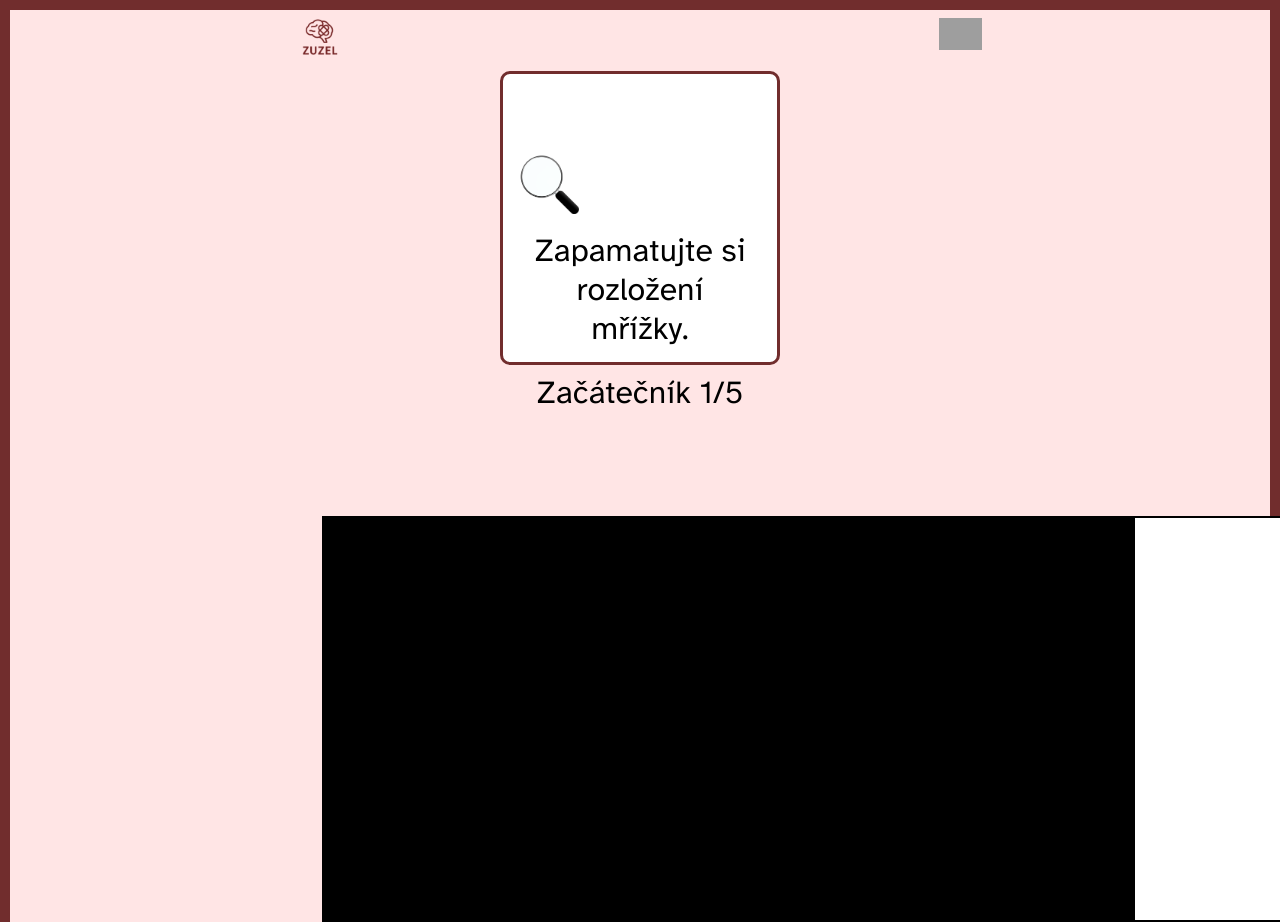
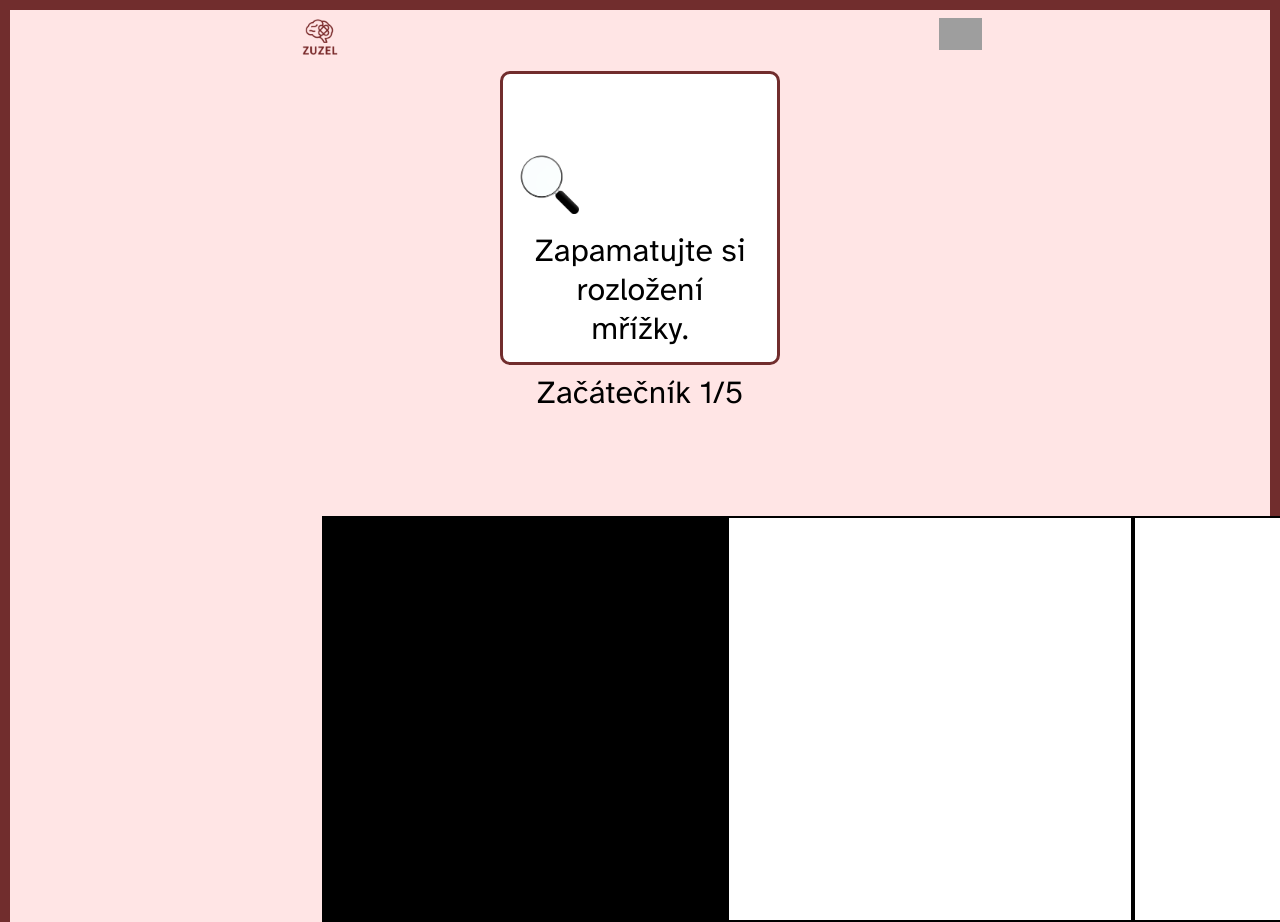
Before and after one commit to ZuskaS/Zuzel, a React (Vite) app: page /game/difficulty/1 in a window 1280 px wide. Shown: the top 922 px of the page. Built offline with nearby package versions, Linux system fonts and the light colour scheme; grey boxes are pictures that could not be loaded.

Commit message:
Přidání barev pro každý level

```diff
--- a/src/Components/Grid/Grid.css
+++ b/src/Components/Grid/Grid.css
@@ -6,11 +6,7 @@
 }
 
 .cell {
-    background-color: #FFFFFf;
+    background-color: #FFFFFF;
     border: 2px solid black;
     aspect-ratio: 1 / 1;
 }
-
-.selected {
-     background-color: black;
-}
--- a/src/Components/Grid/Grid.jsx
+++ b/src/Components/Grid/Grid.jsx
@@ -1,6 +1,7 @@
 import './Grid.css';
 
 export const Grid = ({ size, numbers, onUserClick }) => {
+
   return (
     <div
       className="grid"
@@ -9,13 +10,16 @@ export const Grid = ({ size, numbers, onUserClick }) => {
         gridTemplateRows: `repeat(${size}, 1fr)`,
       }}
     >
-      {Array.from({ length: size * size }, (_, index) => (
+      {Array.from({ length: size * size }, (_, index) => {
+        const selectedCell = numbers.find(item => item.id === index)
+        return(
         <div
-          className={`cell ${numbers.find(item => item.id === index) ? 'selected' : ''}`}
+          className='cell'
           key={index}
           onClick={() => onUserClick(index)}
+          style={{backgroundColor: selectedCell?.color}}
         ></div>
-      ))}
+      )})}
     </div>
   );
 };
--- a/src/pages/GamePage/GamePage.jsx
+++ b/src/pages/GamePage/GamePage.jsx
@@ -4,16 +4,24 @@ import { Phase2 } from '../../Components/Phase2/Phase2';
 import { Phase3 } from '../../Components/Phase3/Phase3';
 import { useNavigate, useParams } from 'react-router-dom';
 
-const GenerateRandomNumbers = (level, size) => {
+const GenerateRandomNumbers = (level, size, colors, counts) => {
   const result = [];
-  const count = level + 1;
+  const levelCounts = [...counts];
 
-  while (result.length < count) {
-    const RandomNumber = Math.floor(Math.random() * (size * size));
-    if (!result.includes(RandomNumber)) {
-      result.push({id: RandomNumber, color:'black'});
+  levelCounts[levelCounts.length - 1] += (level - 1)
+
+
+ levelCounts.forEach((count, index) => {
+    const previousLength = result.length
+    while (result.length - previousLength < count) {
+      const RandomNumber = Math.floor(Math.random() * (size * size));
+      if (!result.find(item => item.id===RandomNumber)) {
+        result.push({ id: RandomNumber, color: colors[index] });
+      }
     }
-  }
+  })
+
+
   return result;
 };
 
@@ -22,24 +30,32 @@ const currentDifficulty = (difficulty) => {
     return {
       size: 3,
       name: 'Začátečník',
+      colors: ['#000000'],
+      counts: [2],
     }
   }
   if (difficulty === 2) {
     return {
       size: 4,
       name: 'Mírně pokročilý',
+      colors: ['#000000'],
+      counts: [6],
     }
   }
   if (difficulty === 3) {
     return {
       size: 4,
       name: 'Pokročilý',
+      colors: ['#000000', '#FF9500'],
+      counts: [5, 1],
     }
   }
   if (difficulty === 4) {
     return {
       size: 5,
       name: 'Expert',
+      colors: ['#000000', '#FF9500', ' #009CA6'],
+      counts: [5, 4, 1],
     }
   }
 }
@@ -48,7 +64,7 @@ export const GamePage = () => {
   const { difficulty: stringDifficulty } = useParams();
   const difficulty = Number(stringDifficulty)
   let navigate = useNavigate();
-  const { size, name } = currentDifficulty(difficulty);
+  const { size, name, colors, counts } = currentDifficulty(difficulty);
 
   const [phaseGame, setPhaseGame] = useState(1);
   const [level, setLevel] = useState(1)
@@ -56,19 +72,19 @@ export const GamePage = () => {
   const [generateNumbers, setGenerateNumbers] = useState([]);
 
   useEffect(() => {
-    const RandomNumbers = GenerateRandomNumbers(level, size);
+    const RandomNumbers = GenerateRandomNumbers(level, size, colors, counts);
     setGenerateNumbers(RandomNumbers);
   }, []);
 
   const handleUserSelect = (index) => {
     let updatedNumbers;
 
-    const selectedCell = userNumbers.find(item => item.id===index)
+    const selectedCell = userNumbers.find(item => item.id === index)
 
     if (selectedCell) {
       updatedNumbers = userNumbers.filter((item) => item.id !== index);
     } else {
-      updatedNumbers = [...userNumbers, {id:index, color:'black'}];
+      updatedNumbers = [...userNumbers, { id: index, color: 'black' }];
     }
     setUserNumbers(updatedNumbers);
   };
@@ -86,14 +102,14 @@ export const GamePage = () => {
     else {
       setLevel(level + 1)
     }
-    const RandomNumbers = GenerateRandomNumbers((level + 1), size);
+    const RandomNumbers = GenerateRandomNumbers((level + 1), size, colors, counts);
     setGenerateNumbers(RandomNumbers);
     setUserNumbers([])
     setPhaseGame(1)
   }
 
   const handleRestartGame = () => {
-    const RandomNumbers = GenerateRandomNumbers(level, size);
+    const RandomNumbers = GenerateRandomNumbers(level, size, colors, counts);
     setGenerateNumbers(RandomNumbers);
     setUserNumbers([])
     setPhaseGame(1)
```
